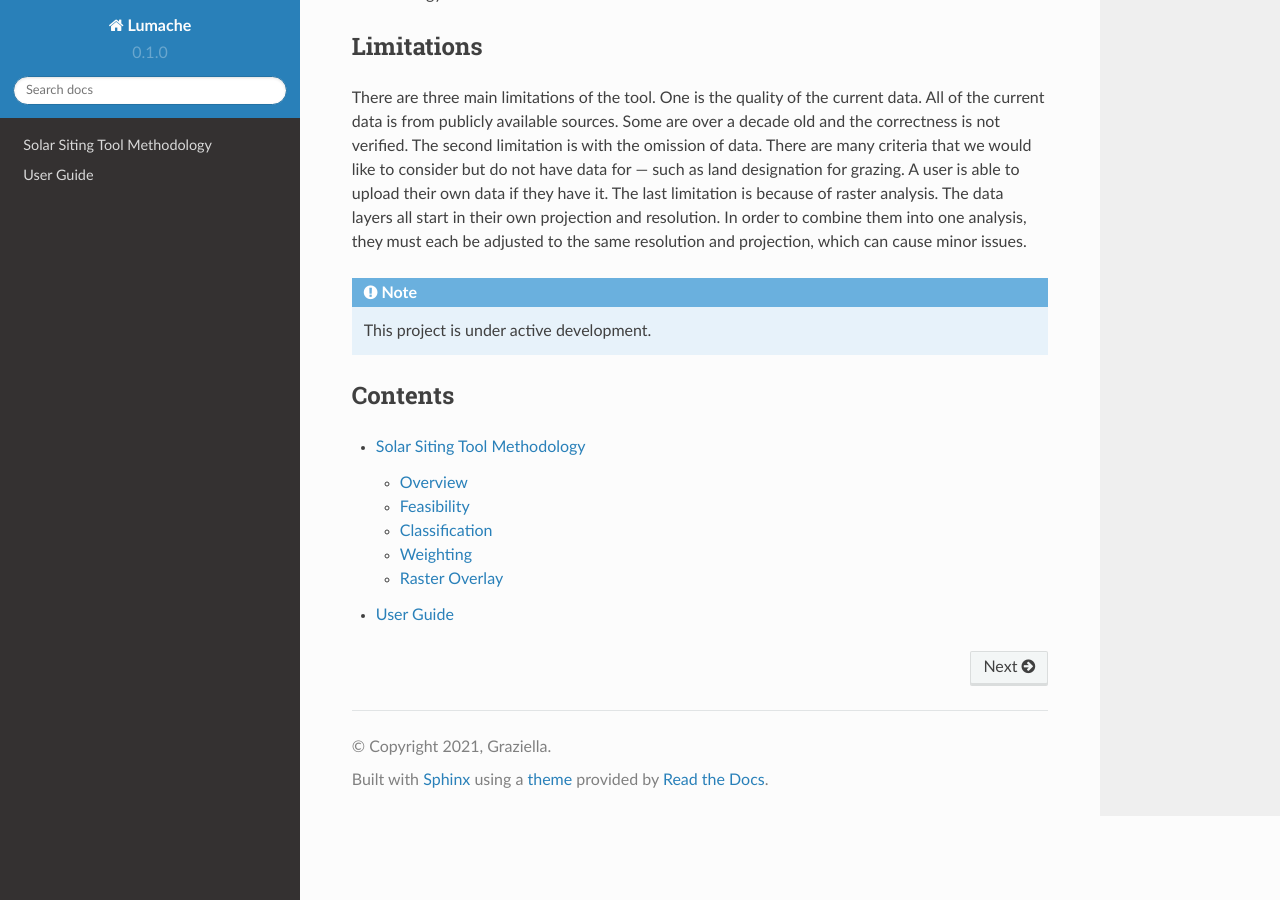
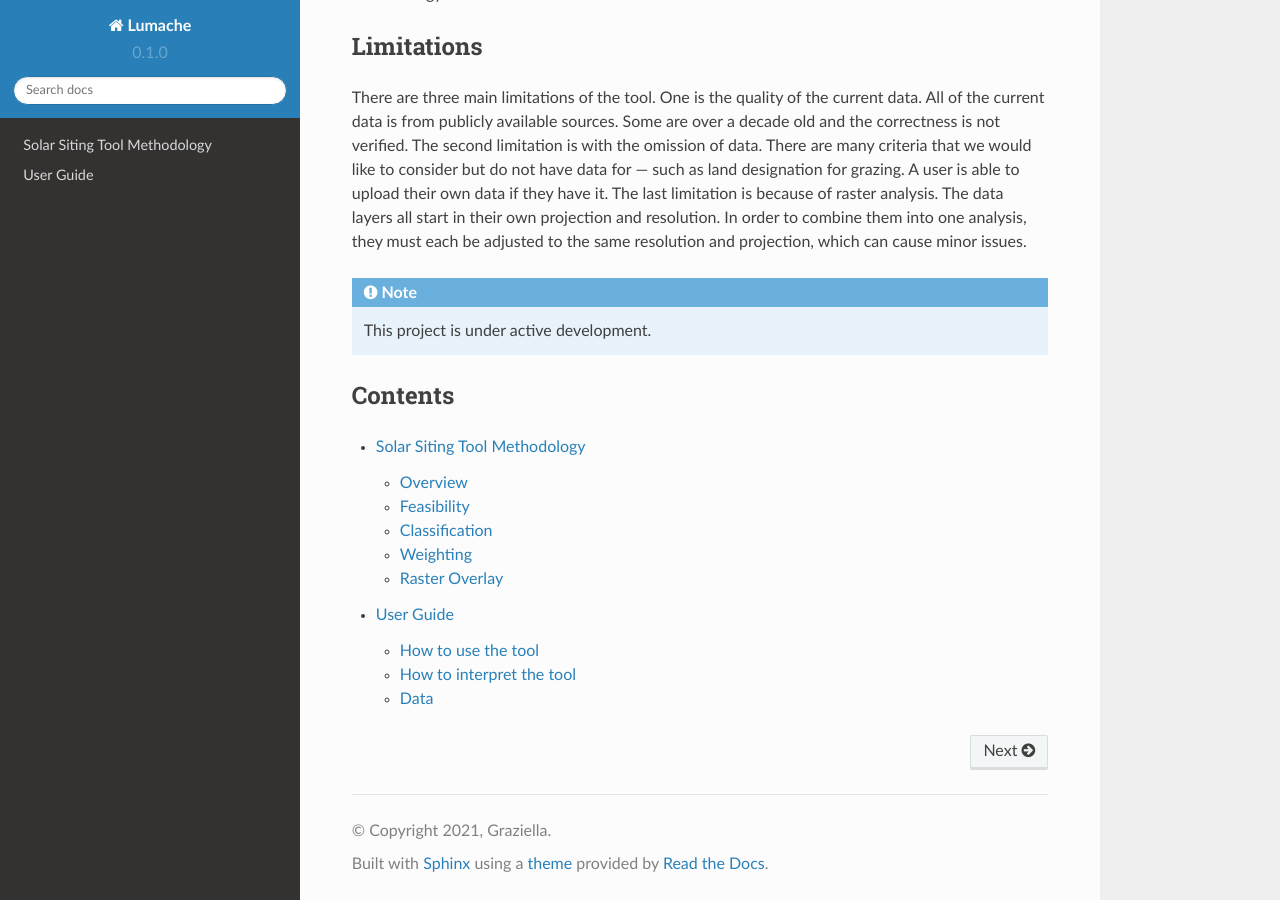
Before and after one commit to rynereger/rtd-tutorial, a Sphinx documentation site: the page built from docs/source/index.rst, in a window 1280 px wide and 900 px high, scrolled down 1463 px. Built offline with Sphinx 7.4.7 and the Read the Docs theme 2.0.0, drawn with Linux system fonts in a browser that asks for light colours.

Commit message:
Update api.rst

```diff
--- a/docs/source/api.rst
+++ b/docs/source/api.rst
@@ -1,12 +1,15 @@
 User Guide
 ===========
 
+How to use the tool
+--------------------
 
 To start the tool, first click “run”. A map of the Navajo Nation should pop up with some of it being bright colors. This is the default scoring. A user can adjust the weights by moving the sliders on the right. Ensure the weights all add to one. Then click “Update Suitability Map”. The map should regenerate with the colors slightly adjusted.
 
 If you want to determine the score of a particular location, click the location on the map and its associated score will pop up below the “Update Suitability Map” button.
 
-
+How to interpret the tool
+---------------------------
 
 There is a histogram above the sliders. This shows the distribution of the scores for all of the feasible areas. Click on a specific location. Find where the associated score is on the histogram. If most of the distribution is to the left of the score, then that location is more preferable.
 
@@ -14,7 +17,8 @@ If the region is black, it was deemed infeasible. Follow the legend to determine
 
 Zoom in to your specific region of interest and determine what sites have higher suitability.
 
-
+Data
+------------
 
 The current data includes the following: solar, slope, ecological sensitivity, distance to waterways, distance to roads, distance to transmission lines. The distance to waterways is used to determine feasible and infeasible regions but is not used to determine the final suitability score. It is possible to upload one’s own layer if they have the data for another criterion.
 
```
